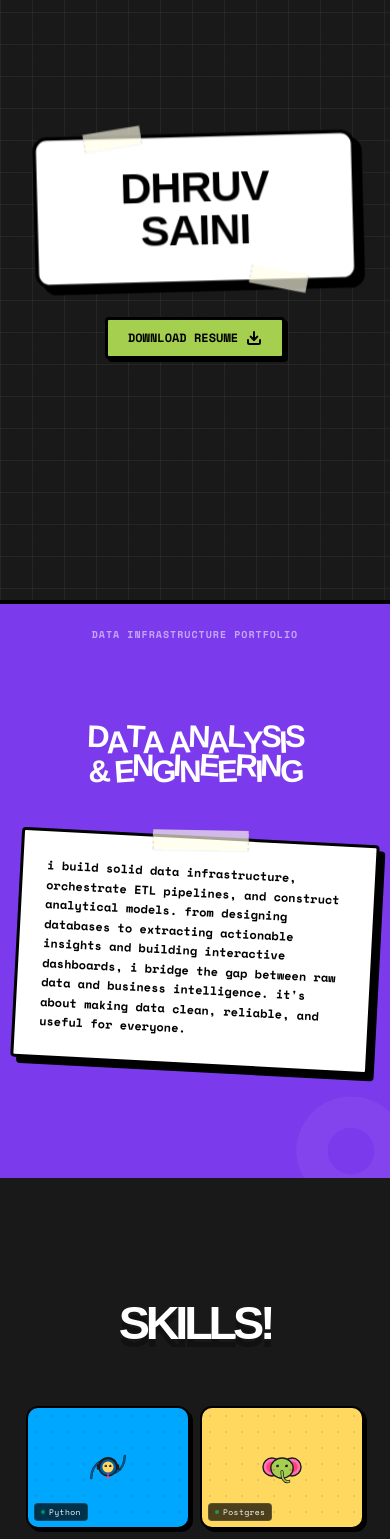
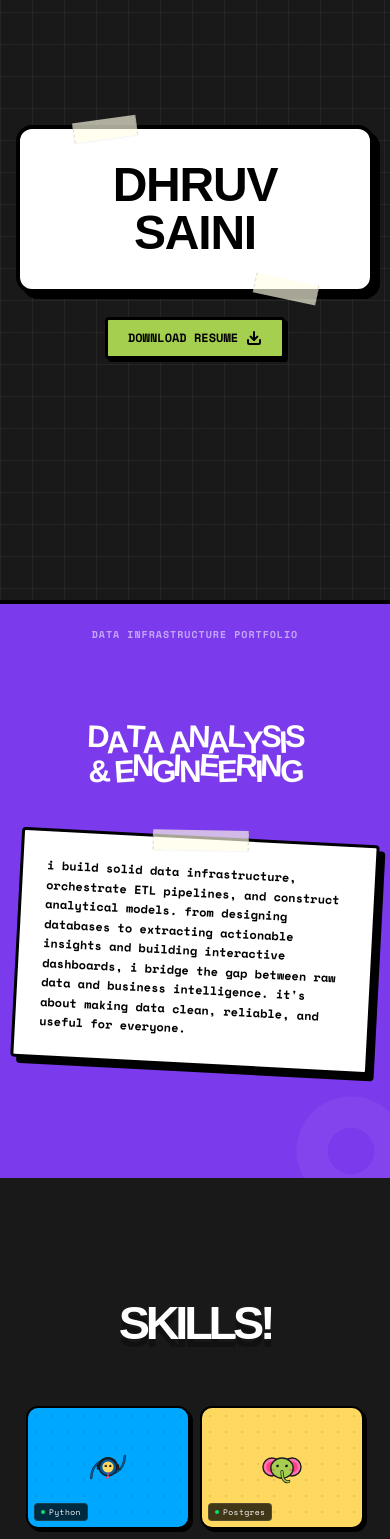
Before and after one commit to totaliyahtrash/DataEngineerPortfolio, a React (Vite) app: page / in a window 390 px wide. Shown: the part 180-1719 px from the top of the page. Built offline with nearby package versions, Linux system fonts and the light colour scheme; a web font is replaced by a local one.

Commit message:
perf: redesign mobile welcome and scroll entrance animations for fluid 60/120fps performance

```diff
--- a/src/components/Calendar.jsx
+++ b/src/components/Calendar.jsx
@@ -3,7 +3,9 @@ import { motion, useScroll, useTransform } from 'framer-motion';
 
 export default function Calendar() {
   const [hoveredId, setHoveredId] = useState(null);
-  const [isMobile, setIsMobile] = useState(false);
+  const [isMobile, setIsMobile] = useState(() => {
+    return typeof window !== 'undefined' ? window.innerWidth < 768 : false;
+  });
   const sectionRef = useRef(null);
 
   // Parallax / Scroll Reveal for header
@@ -63,14 +65,18 @@ export default function Calendar() {
     <section
       ref={sectionRef}
       id="experience"
-      className="relative min-h-[100vh] w-full bg-[#FFD23F] py-20 px-4 sm:px-8 flex flex-col items-center justify-center overflow-hidden text-black z-20 select-none section-contain"
+      className="relative min-h-[100vh] w-full bg-[#FFD23F] py-20 px-4 sm:px-8 flex flex-col items-center justify-center overflow-hidden text-black z-20 select-none"
     >
       {/* Background dot grid pattern */}
       <div className="absolute inset-0 bg-[radial-gradient(#000000_1.5px,transparent_1.5px)] [background-size:24px_24px] opacity-10 pointer-events-none z-0" />
 
       {/* A. Bubbly inline SVG Header ("EXPERIENCE") */}
       <motion.div
-        style={{ y: headerY, opacity: headerOpacity }}
+        style={!isMobile ? { y: headerY, opacity: headerOpacity } : {}}
+        initial={isMobile ? { opacity: 0, y: 20 } : false}
+        whileInView={isMobile ? { opacity: 1, y: 0 } : false}
+        viewport={{ once: true, margin: "0px" }}
+        transition={{ duration: 0.4, ease: "easeOut" }}
         className="w-full max-w-3xl mb-10 px-4 flex items-center justify-center z-10"
       >
         <svg
--- a/src/components/CustomCursor.jsx
+++ b/src/components/CustomCursor.jsx
@@ -19,11 +19,18 @@ const isSlowNetworkOrDevice = () => {
 };
 
 export default function CustomCursor() {
+  const isTouchOrMobile = typeof window !== 'undefined' && (
+    window.innerWidth < 768 ||
+    'ontouchstart' in window ||
+    (navigator.maxTouchPoints && navigator.maxTouchPoints > 0)
+  );
+
+  if (isTouchOrMobile) return null;
+
   const [isHovered, setIsHovered] = useState(false);
   const [isClicking, setIsClicking] = useState(false);
   const [isVisible, setIsVisible] = useState(false);
   const [isSlow, setIsSlow] = useState(false);
-  const [isMobile, setIsMobile] = useState(false);
 
   // Coordinate motion values (bypasses React render loop)
   const cursorX = useMotionValue(-100);
@@ -35,18 +42,10 @@ export default function CustomCursor() {
 
   useEffect(() => {
     setIsSlow(isSlowNetworkOrDevice());
-
-    const handleResize = () => {
-      setIsMobile(window.innerWidth < 768);
-    };
-    handleResize();
-    window.addEventListener('resize', handleResize);
-
-    return () => window.removeEventListener('resize', handleResize);
   }, []);
 
   useEffect(() => {
-    if (isMobile || isSlow) return;
+    if (isSlow) return;
 
     // Enable custom cursor styles (hides browser pointer)
     document.documentElement.classList.add('custom-cursor-active');
--- a/src/components/Hero.jsx
+++ b/src/components/Hero.jsx
@@ -977,17 +977,16 @@ export default function Hero({ marioTriggered, setMarioTriggered }) {
         springY.set(50);
       }}
       className="relative w-full h-[100vh] flex items-center justify-center overflow-hidden graph-paper-dark-bg cursor-default"
-      style={{ perspective: "1200px" }}
+      style={{ perspective: isMobile ? "none" : "1200px" }}
     >
 
       {/* 1. Neobrutalist Block Shatter Reveal */}
+      {!isMobile ? (
         <div className="absolute inset-0 grid grid-cols-3 grid-rows-3 z-40 pointer-events-none overflow-hidden">
           {Array.from({ length: 9 }).map((_, i) => {
             const row = Math.floor(i / 3);
             const col = i % 3;
-          const staggerCoef = isMobile ? 0.04 : 0.08;
-          const baseDelay = isMobile ? 0.05 : 0.1;
-          const delay = baseDelay + (row + col) * staggerCoef;
+            const delay = 0.1 + (row + col) * 0.08;
             return (
               <motion.div
                 key={i}
@@ -998,7 +997,7 @@ export default function Hero({ marioTriggered, setMarioTriggered }) {
                   rotate: (row + col) % 2 === 0 ? 10 : -10
                 }}
                 transition={{
-                duration: isMobile ? 0.35 : 0.5,
+                  duration: 0.5,
                   delay: delay,
                   ease: [0.34, 1.56, 0.64, 1]
                 }}
@@ -1007,6 +1006,15 @@ export default function Hero({ marioTriggered, setMarioTriggered }) {
             );
           })}
         </div>
+      ) : (
+        /* Lightweight single-curtain neo-brutalist upward slide for mobile (60/120fps hardware composited) */
+        <motion.div
+          initial={{ y: "0%" }}
+          animate={{ y: "-100%" }}
+          transition={{ duration: 0.5, ease: [0.22, 1, 0.36, 1], delay: 0.1 }}
+          className="absolute inset-0 z-40 bg-[#7C3AED] border-b-4 border-black pointer-events-none"
+        />
+      )}
 
       {/* 2. Scrapbook Sticky Notes */}
       <motion.div
@@ -1038,11 +1046,11 @@ export default function Hero({ marioTriggered, setMarioTriggered }) {
       </motion.div>
 
       {/* 3. Dashed Data Pipelines */}
-      {!isSlow && (
+      {!isSlow && !isMobile && (
         <motion.div
           initial={{ opacity: 0 }}
           animate={{ opacity: 1 }}
-          transition={{ duration: 0.8, delay: isMobile ? 0.4 : 0.8 }}
+          transition={{ duration: 0.8, delay: 0.8 }}
           className="absolute inset-0 pointer-events-none select-none z-0"
         >
           <svg className="absolute inset-0 w-full h-full opacity-25">
@@ -1072,9 +1080,9 @@ export default function Hero({ marioTriggered, setMarioTriggered }) {
       {/* 4. Center DHRUV SAINI Card Block */}
       <motion.div
         style={{
-          rotateX,
-          rotateY,
-          transformStyle: "preserve-3d",
+          rotateX: isMobile ? 0 : rotateX,
+          rotateY: isMobile ? 0 : rotateY,
+          transformStyle: isMobile ? "flat" : "preserve-3d",
         }}
         className="absolute inset-0 flex flex-col items-center justify-center select-none z-20 w-full px-4 space-y-6 pointer-events-none"
       >
@@ -1107,21 +1115,23 @@ export default function Hero({ marioTriggered, setMarioTriggered }) {
         )}
 
         <motion.div
-          initial={{ opacity: 0, scale: 0.9, rotate: -3 }}
+          initial={{ opacity: 0, scale: isMobile ? 0.95 : 0.9, rotate: isMobile ? 0 : -3 }}
           animate={{
             opacity: 1,
-            rotate: -1.5,
+            scale: 1,
+            rotate: isMobile ? 0 : -1.5,
             ...cardSquish
           }}
           transition={{
             type: "tween",
-            duration: 0.5,
-            ease: "easeOut"
+            duration: isMobile ? 0.4 : 0.5,
+            ease: "easeOut",
+            delay: isMobile ? 0.15 : 0
           }}
-          whileHover={{ scale: 1.03, rotate: 1, transition: { duration: 0.2 } }}
-          className="p-8 sm:p-12 bg-white border-4 border-black text-black rounded-2xl shadow-[8px_8px_0px_rgba(0,0,0,1)] relative cursor-default flex flex-col items-center justify-center pointer-events-auto"
+          whileHover={!isMobile ? { scale: 1.03, rotate: 1, transition: { duration: 0.2 } } : {}}
+          className="p-8 sm:p-12 bg-white border-4 border-black text-black rounded-2xl shadow-[6px_6px_0px_rgba(0,0,0,1)] sm:shadow-[8px_8px_0px_rgba(0,0,0,1)] relative cursor-default flex flex-col items-center justify-center pointer-events-auto"
           style={{
-            transform: "translateZ(80px)",
+            transform: isMobile ? "none" : "translateZ(80px)",
           }}
         >
           {/* Paper Tapes */}
--- a/src/components/Navigation.jsx
+++ b/src/components/Navigation.jsx
@@ -265,7 +265,7 @@ export default function Navigation({ setMarioTriggered }) {
 
         {/* Center Nav Pill */}
         <motion.div
-          layout
+          layout={!isMobile}
           transition={{ type: "spring", stiffness: 380, damping: 30 }}
           className="bg-white text-black rounded-full px-3 py-1.5 md:px-5 md:py-2.5 flex items-center shadow-lg border border-black/5 pointer-events-auto select-none max-w-full"
         >
--- a/src/components/ProjectsDesktop.jsx
+++ b/src/components/ProjectsDesktop.jsx
@@ -151,7 +151,7 @@ export default function ProjectsDesktop() {
     <>
       {isMobile ? (
         /* Mobile Viewport: Swipeable Horizontal Carousel */
-        <div id="projects" className="w-full bg-[#191919] py-16 flex flex-col section-contain overflow-hidden">
+        <div id="projects" className="w-full bg-[#191919] py-16 flex flex-col overflow-hidden">
           {/* Section Header */}
           <div className="w-full text-center mb-8 px-6">
             <span className="font-bubble text-white text-3xl font-black block tracking-tight uppercase drop-shadow-[2.5px_2.5px_0_#000]">
@@ -378,7 +378,7 @@ export default function ProjectsDesktop() {
         </div>
       ) : (
         /* Desktop Viewport: Sticky screen horizontal track scroll */
-        <div ref={containerRef} id="projects" className="relative h-[400vh] bg-[#191919] w-full section-contain">
+        <div ref={containerRef} id="projects" className="relative h-[400vh] bg-[#191919] w-full">
           {/* Sticky screen container */}
           <div className="sticky top-0 h-screen w-screen overflow-hidden flex items-center justify-start z-10">
 
--- a/src/components/SkillsMeet.jsx
+++ b/src/components/SkillsMeet.jsx
@@ -298,34 +298,46 @@ export default function SkillsMeet() {
 
   // Animation states for the sequential introduction reveal
   const [startSequence, setStartSequence] = useState(false);
-  const [showTitle, setShowTitle] = useState(false);
-  const [showCards, setShowCards] = useState(false);
-  const [hudPhase, setHudPhase] = useState("hidden"); // "hidden" | "red-pop" | "expanded"
+  const [showTitle, setShowTitle] = useState(() => isMobile);
+  const [showCards, setShowCards] = useState(() => isMobile);
+  const [hudPhase, setHudPhase] = useState(() => isMobile ? "expanded" : "hidden"); // "hidden" | "red-pop" | "expanded"
 
   const sectionRef = useRef(null);
   const gridRef = useRef(null);
   const controlsRef = useRef(null);
 
-  const titleInView = useInView(sectionRef, { once: true, margin: "-10% 0px -10% 0px" });
-  const gridInView = useInView(gridRef, { once: true, margin: "-15% 0px -15% 0px" });
-  const controlsInView = useInView(controlsRef, { once: true, margin: "-10% 0px -10% 0px" });
+  const titleInView = useInView(sectionRef, { once: true, margin: isMobile ? "0px" : "-10% 0px -10% 0px" });
+  const gridInView = useInView(gridRef, { once: true, margin: isMobile ? "0px" : "-15% 0px -15% 0px" });
+  const controlsInView = useInView(controlsRef, { once: true, margin: isMobile ? "0px" : "-10% 0px -10% 0px" });
 
   // Stage 1: Title Reveal
   useEffect(() => {
+    if (isMobile) {
+      setShowTitle(true);
+      return;
+    }
     if (titleInView) {
       setShowTitle(true);
     }
-  }, [titleInView]);
+  }, [titleInView, isMobile]);
 
   // Stage 2: Cards Grid Reveal
   useEffect(() => {
+    if (isMobile) {
+      setShowCards(true);
+      return;
+    }
     if (gridInView) {
       setShowCards(true);
     }
-  }, [gridInView]);
+  }, [gridInView, isMobile]);
 
   // Stage 3: HUD Controls & Typewriter Reveal
   useEffect(() => {
+    if (isMobile) {
+      setHudPhase("expanded");
+      return;
+    }
     if (controlsInView) {
       setHudPhase("red-pop");
       const timer = setTimeout(() => {
@@ -333,7 +345,7 @@ export default function SkillsMeet() {
       }, 500);
       return () => clearTimeout(timer);
     }
-  }, [controlsInView]);
+  }, [controlsInView, isMobile]);
 
   // Typewriter effect state (optimized for mobile to prevent re-render scroll jank)
   const [typedText, setTypedText] = useState("");
@@ -442,6 +454,33 @@ export default function SkillsMeet() {
 
       {/* 2. Google Meet Participant Grid (2-col grid on mobile, 4-up 3-down on desktop) */}
       <div ref={gridRef} className="w-full max-w-5xl grid grid-cols-12 gap-2.5 xs:gap-3 sm:gap-4 md:gap-6 px-2.5 sm:px-6 md:px-8 z-10 mb-28 md:mb-16 min-h-[380px]">
+        {isMobile ? (
+          /* Mobile: Instant static layout with zero height recalculation or scroll judder */
+          skillsList.map((skill) => (
+            <div
+              key={skill.name}
+              className={`relative rounded-xl overflow-hidden ${skill.name === 'AI Orchestration' ? 'aspect-[16/8]' : 'aspect-[4/3] xs:aspect-[16/11]'} border-2 border-black shadow-[3px_3px_0px_#000] flex items-center justify-center ${skill.gridClass}`}
+            >
+              <div className={`absolute inset-0 ${skill.bg}`} />
+              <div className="absolute inset-0 bg-[radial-gradient(#1c1c1c_1px,transparent_1px)] [background-size:16px_16px] opacity-10 pointer-events-none" />
+
+              <div className="relative z-10">
+                {skill.component}
+              </div>
+
+              <div className="absolute bottom-1.5 left-1.5 bg-black/75 rounded px-1.5 py-0.5 text-white font-mono text-[8px] xs:text-[9px] tracking-wider z-20 flex items-center space-x-1 border border-white/10 max-w-[92%]">
+                <span className="w-1 h-1 rounded-full bg-green-400 shrink-0" />
+                <span className="truncate">{skill.name}</span>
+              </div>
+
+              {hoveredCard === skill.name && (
+                <div className="absolute top-1.5 left-1.5 bg-white border border-black rounded-full w-6 h-6 flex items-center justify-center text-xs z-30 shadow-md">
+                  {skill.reaction}
+                </div>
+              )}
+            </div>
+          ))
+        ) : (
           <AnimatePresence>
             {showCards && (
               <>
@@ -486,6 +525,7 @@ export default function SkillsMeet() {
               </>
             )}
           </AnimatePresence>
+        )}
       </div>
 
       {/* 3. Control Bar Expansion HUD (Sticks strictly inside Skills Component - STICKY) */}
--- a/src/index.css
+++ b/src/index.css
@@ -233,10 +233,6 @@ html {
   backface-visibility: hidden;
 }
 
-.section-contain {
-  contain: layout paint;
-}
-
 /* Mobile performance overrides: eliminate jitter, disable heavy GPU composition blurs & pause continuous keyframes during scroll */
 @media (max-width: 768px) {
   /* Disable costly backdrop blurs on mobile devices to prevent GPU compositing stalls */
```
Also changed, not shown: src/components/BelowFold.jsx (+7 -7 lines), src/components/Bio.jsx (+8 -7 lines), src/components/Footer.jsx (+4 -4 lines). Lines whose indentation alone changed are shown as unchanged.
